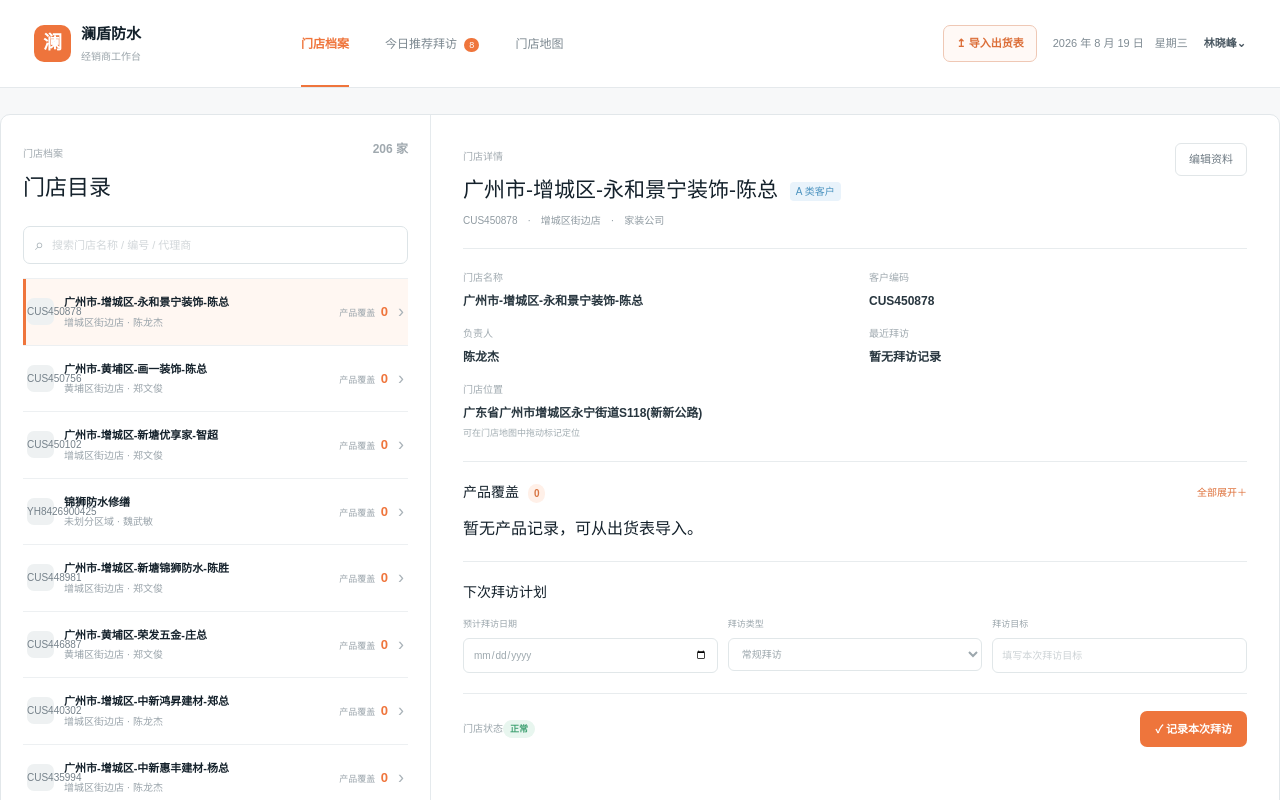
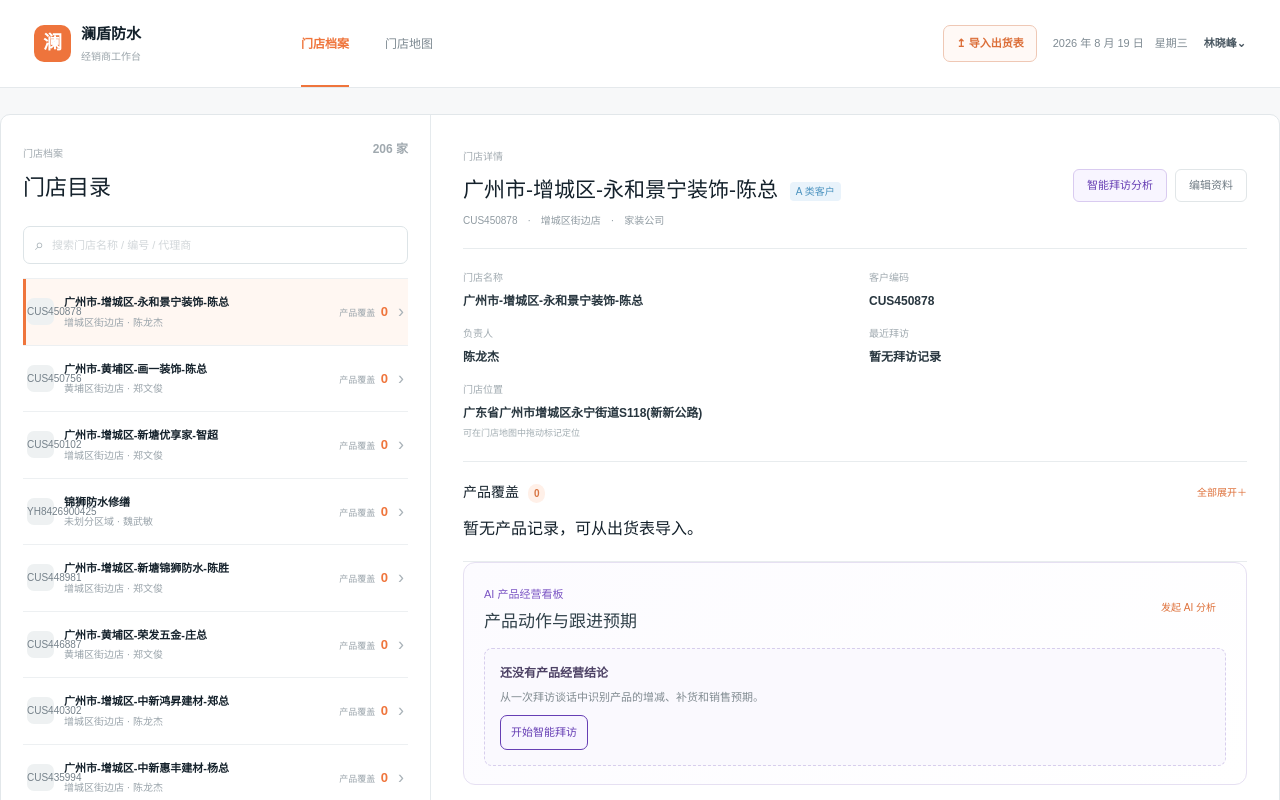
Before and after one commit to july-0-kk/dealer_helper, a Next.js app: page / in a window 1280 px wide. Shown: the top 800 px of the page. Built offline with nearby package versions, Linux system fonts and the light colour scheme.

Commit message:
统一门店档案与地图的AI产品经营看板

```diff
--- a/app/globals.css
+++ b/app/globals.css
@@ -2179,6 +2179,35 @@ body {
 .product-insight span { color: #7a55b5; font-size: 8px; }
 .product-insight p, .product-insight small { display: block; margin: 3px 0 0; color: #7f8b91; font-size: 8px; line-height: 1.4; }
 .product-insight small { color: #8f78b7; }
+.profile-head-actions { display: flex; align-items: center; gap: 8px; }
+.profile-head .ai-visit-v3, .ai-board-heading > button, .ai-board-empty button { border-color: #d9cbf0; background: #f8f5ff; color: #663eb4; }
+.ai-board-v3 { padding: 18px 20px; border: 1px solid #e6e0f2; border-radius: 12px; background: linear-gradient(135deg, #fcfbff, #fff); }
+.ai-board-heading { display: flex; align-items: center; justify-content: space-between; gap: 14px; }
+.ai-board-heading small { color: #7b55c4; font-size: 11px; }
+.ai-board-heading h2 { margin: 4px 0 0; color: #31414a; font-size: 17px; }
+.ai-board-heading > button, .ai-board-empty button { border: 1px solid; border-radius: 7px; padding: 8px 10px; font-size: 11px; cursor: pointer; }
+.ai-board-stats { display: flex; flex-wrap: wrap; gap: 7px; margin: 14px 0 10px; }
+.ai-board-stats span { padding: 5px 8px; border-radius: 5px; font-size: 10px; }
+.ai-board-stats .increase { background: #e1f1e7; color: #317d54; }
+.ai-board-stats .replenish { background: #fcf0d5; color: #936522; }
+.ai-board-stats .reduce { background: #f9e3e2; color: #ae5d5a; }
+.ai-board-grid { display: grid; grid-template-columns: repeat(3, minmax(0, 1fr)); gap: 9px; }
+.ai-board-grid article { min-width: 0; padding: 11px; border: 1px solid #ece8f3; border-top: 3px solid #8d65d2; border-radius: 8px; background: #fff; }
+.ai-board-grid article.增加 { border-top-color: #57a878; }
+.ai-board-grid article.补货 { border-top-color: #d79b38; }
+.ai-board-grid article.减少 { border-top-color: #d37572; }
+.ai-board-grid article header { display: flex; align-items: center; justify-content: space-between; gap: 8px; }
+.ai-board-grid article b { overflow: hidden; color: #374850; font-size: 12px; text-overflow: ellipsis; white-space: nowrap; }
+.ai-board-grid article span { flex: none; padding: 3px 5px; border-radius: 4px; background: #eee9fa; color: #6842ae; font-size: 9px; }
+.ai-board-grid article.增加 span { background: #e2f3e8; color: #357e57; }
+.ai-board-grid article.补货 span { background: #fdf0d2; color: #916323; }
+.ai-board-grid article.减少 span { background: #fae1e0; color: #b15e5a; }
+.ai-board-grid article p { min-height: 34px; margin: 8px 0 5px; color: #68777f; font-size: 10px; line-height: 1.55; }
+.ai-board-grid article small { display: block; color: #8a78aa; font-size: 10px; line-height: 1.45; }
+.ai-board-empty { display: grid; gap: 7px; margin-top: 13px; padding: 15px; border: 1px dashed #d7ceed; border-radius: 8px; background: #faf9fe; }
+.ai-board-empty b { color: #4d4265; font-size: 12px; }
+.ai-board-empty span { color: #808b91; font-size: 11px; }
+.ai-board-empty button { width: fit-content; margin-top: 3px; }
 .visit-assistant footer { display: flex; align-items: center; justify-content: space-between; gap: 12px; margin-top: 16px; padding: 14px 22px 20px; border-top: 1px solid #edf0f1; }
 .visit-assistant footer span { color: #8b969c; font-size: 10px; }
 .apply-button { border: 0; border-radius: 7px; padding: 9px 12px; background: #7042c6; color: #fff; font-size: 11px; cursor: pointer; }
@@ -2210,4 +2239,6 @@ body {
   .map-wrap, .baidu-layer, .store-map { height: 520px; }
   .visit-plan-panel { width: 228px; }
   .module-preview-grid { grid-template-columns: 1fr; }
-}
+  .ai-board-grid { grid-template-columns: 1fr; }
+  .profile-head-actions { flex-wrap: wrap; justify-content: flex-end; }
+}
--- a/app/page.tsx
+++ b/app/page.tsx
@@ -1,30 +1,12 @@
 "use client";
 import { ChangeEvent, useEffect, useMemo, useState } from "react";
 import * as XLSX from "xlsx";
-import { buildRoute } from "./StoreMap";
+import { buildRoute, MapStore } from "./StoreMap";
 import { createRealStores } from "./realStores";
+import VisitAssistant from "./VisitAssistant";
 
-type Store = {
-  id: string;
-  name: string;
-  region: string;
-  dealer: string;
-  owner: string;
-  level: string;
-  products: string[];
-  visit: string;
-  status: "正常" | "待跟进";
-  address?: string;
-  lat?: number;
-  lng?: number;
-};
-type Visit = {
-  id: string;
-  storeName: string;
-  date: string;
-  result: string;
-  note: string;
-};
+type Store = MapStore;
+type Visit = { id: string; storeName: string; date: string; result: string; note: string };
 const seed: Store[] = [
   {
     id: "MD001",
@@ -76,22 +58,20 @@ export default function Home() {
   const [stores, setStores] = useState<Store[]>(createRealStores()),
     [visits, setVisits] = useState<Visit[]>([]),
     [activeId, setActiveId] = useState(""),
-    [view, setView] = useState<"stores" | "visits">("stores"),
+    [view] = useState<"stores" | "visits">("stores"),
     [q, setQ] = useState(""),
     [editing, setEditing] = useState<Store | null>(null),
+    [visitStore, setVisitStore] = useState<Store | null>(null),
     [toast, setToast] = useState("");
   useEffect(() => {
-    const s = localStorage.getItem("landun-stores-v3"),
-      v = localStorage.getItem("landun-visits-v3");
+    const s = localStorage.getItem("landun-stores-v3"), v = localStorage.getItem("landun-visits-v3");
     if (s) setStores(JSON.parse(s));
     if (v) setVisits(JSON.parse(v));
   }, []);
   useEffect(() => {
     localStorage.setItem("landun-stores-v3", JSON.stringify(stores));
   }, [stores]);
-  useEffect(() => {
-    localStorage.setItem("landun-visits-v3", JSON.stringify(visits));
-  }, [visits]);
+  useEffect(() => { localStorage.setItem("landun-visits-v3", JSON.stringify(visits)); }, [visits]);
   const filtered = useMemo(
     () =>
       stores.filter((s) =>
@@ -147,7 +127,6 @@ export default function Home() {
         if (!next.length) throw 0;
         setStores(next);
         setActiveId(next[0].id);
-        setView("stores");
         say(`已导入 ${next.length} 家门店`);
       } catch {
         say("导入失败，请确认含有“出货明细”页");
@@ -203,18 +182,7 @@ export default function Home() {
           </div>
         </div>
         <nav>
-          <button
-            className={view === "stores" ? "active" : ""}
-            onClick={() => setView("stores")}
-          >
-            门店档案
-          </button>
-          <button
-            className={view === "visits" ? "active" : ""}
-            onClick={() => setView("visits")}
-          >
-            今日推荐拜访 <em>{recs.filter((x) => x.score >= 35).length}</em>
-          </button>
+          <button className="active">门店档案</button>
           <a href="/map">门店地图</a>
         </nav>
         <div className="top-actions">
@@ -355,9 +323,7 @@ export default function Home() {
                     {active.id}　·　{active.region}　·　{active.dealer}
                   </p>
                 </div>
-                <button onClick={() => setEditing({ ...active })}>
-                  编辑资料
-                </button>
+                <div className="profile-head-actions"><button className="ai-visit-v3" onClick={() => setVisitStore(active)}>智能拜访分析</button><button onClick={() => setEditing({ ...active })}>编辑资料</button></div>
               </div>
               <div className="profile-grid">
                 <label>
@@ -410,6 +376,10 @@ export default function Home() {
                   )}
                 </div>
               </div>
+              <div className="section-v3 ai-board-v3">
+                <div className="ai-board-heading"><div><small>AI 产品经营看板</small><h2>产品动作与跟进预期</h2></div><button onClick={() => setVisitStore(active)}>发起 AI 分析</button></div>
+                {active.productInsights?.length ? <><div className="ai-board-stats"><span className="increase">建议增加 {active.productInsights.filter((item) => item.action === "增加").length}</span><span className="replenish">计划补货 {active.productInsights.filter((item) => item.action === "补货").length}</span><span className="reduce">建议减少 {active.productInsights.filter((item) => item.action === "减少").length}</span></div><div className="ai-board-grid">{active.productInsights.map((item) => <article key={`${item.product}-${item.updatedAt}`} className={item.action}><header><b>{item.product}</b><span>{item.action === "补货" ? "补货计划" : item.action === "增加" ? "建议增加" : "建议减少"}</span></header><p>{item.signal} · {item.reason}</p><small>下一步：{item.expectation}</small></article>)}</div></> : <div className="ai-board-empty"><b>还没有产品经营结论</b><span>从一次拜访谈话中识别产品的增减、补货和销售预期。</span><button onClick={() => setVisitStore(active)}>开始智能拜访</button></div>}
+              </div>
               <div className="section-v3 next-plan">
                 <h2>下次拜访计划</h2>
                 <div>
@@ -438,9 +408,7 @@ export default function Home() {
                     {active.status}
                   </b>
                 </span>
-                <button className="record-v3" onClick={() => record(active)}>
-                  ✓ 记录本次拜访
-                </button>
+                <button className="record-v3" onClick={() => setVisitStore(active)}>智能拜访并更新产品</button>
               </div>
             </article>
           )}
@@ -533,6 +501,7 @@ export default function Home() {
           </div>
         </div>
       )}
+      {visitStore && <VisitAssistant store={visitStore} onClose={() => setVisitStore(null)} onSave={(updated) => { setStores((value) => value.map((store) => store.id === updated.id ? updated : store)); setActiveId(updated.id); say("AI 产品经营结论已同步到门店档案"); }} />}
       {toast && <div className="toast-v3">✓　{toast}</div>}
     </main>
   );
```
